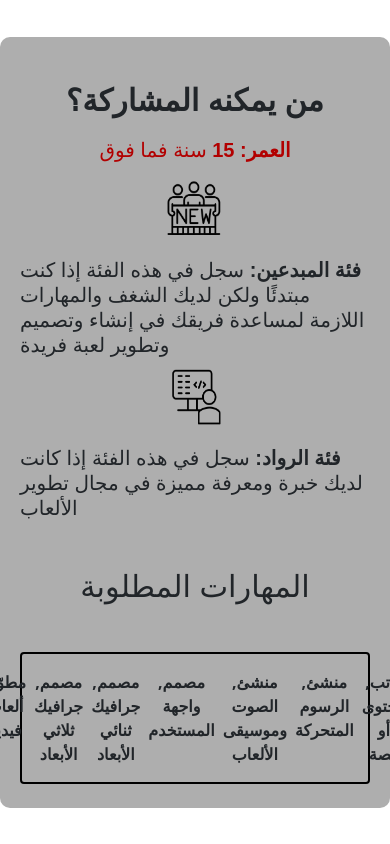
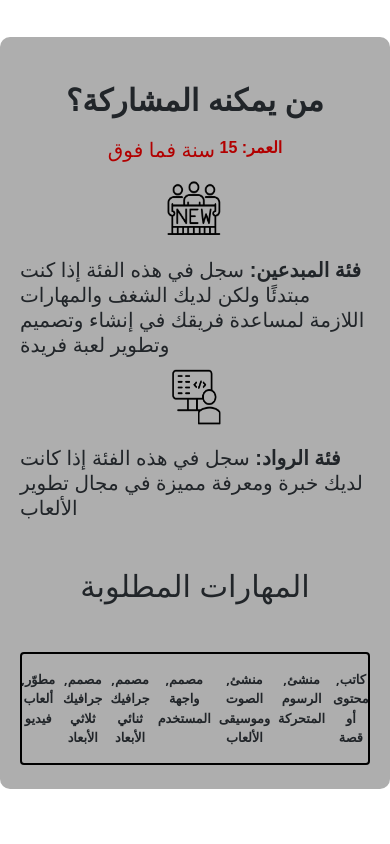
Before and after one commit to zizom01/GameJam, a website: page index.html in a window 390 px wide. Shown: the part 3360-4204 px from the top of the page. Drawn offline with nearby package versions, Linux system fonts and the light colour scheme.

Commit message:
Update mainStyle.css

```diff
--- a/mainStyle.css
+++ b/mainStyle.css
@@ -95,4 +95,7 @@ th {
         height: 12em;
         animation: fadeIn 2s ease-in forwards;
     }
+    b {
+        font-size: 0.8em;
+    }
 }
```
